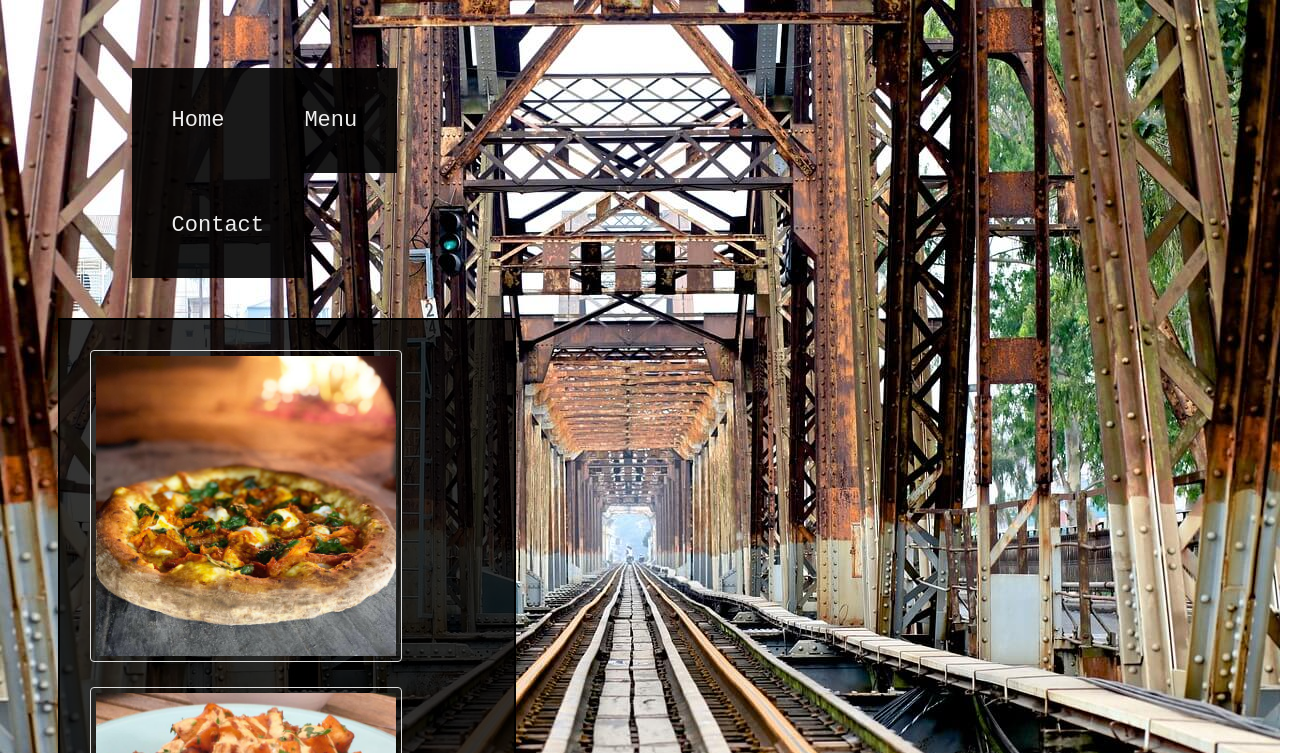
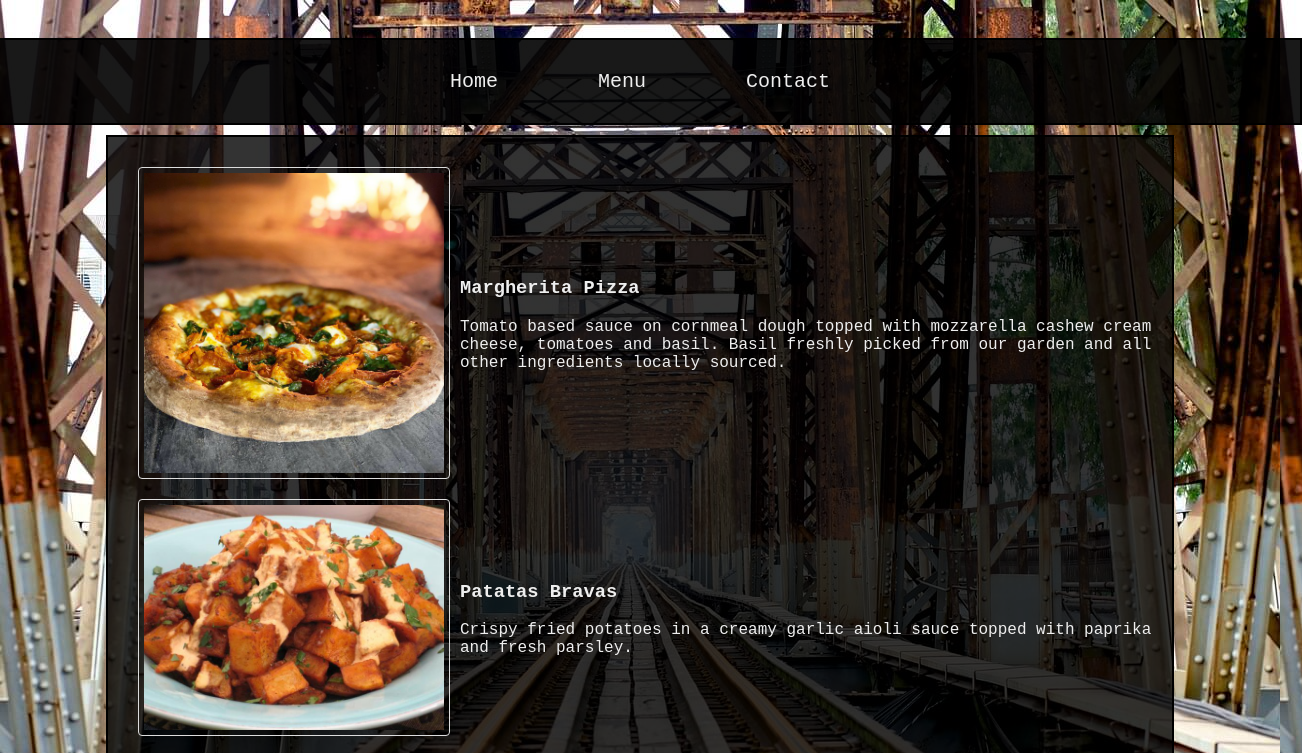
Before and after one commit to beejathon/restaurant-page, a website built with webpack: page src/index.html in a window 1280 px wide. Both pictures are taken after a click on the button "Menu". Shown: the top 753 px of the page, 1302 px wide, since content can reach past the window. Built offline with nearby package versions, Linux system fonts and the light colour scheme.

Commit message:
added menu item descriptions

```diff
--- a/src/contact.js
+++ b/src/contact.js
@@ -5,7 +5,7 @@ function loadContact() {
     content.textContent = '';
 
     const description = document.createElement('p');
-    description.textContent = 'We are located in Long Bien near Long Bien Bridge, overlooking the Red River. Slide thru muffucker.'
+    description.textContent = 'We are located in Long Bien District, just near the Long Bien Bridge and overlooking the Red River. Slide thru muffucker.'
 
     const loc = new Image();
     loc.src = location;
--- a/src/menu.js
+++ b/src/menu.js
@@ -35,36 +35,109 @@ function createMenu() {
     const goi_img = new Image();
     goi_img.src = goi;
 
+    const pizza_desc = document.createElement('div');
+    pizza_desc.classList.add('desc');
+    pizza_desc.innerHTML = `
+        <h3>Margherita Pizza</h3>
+        <p>Tomato based sauce on cornmeal dough topped with mozzarella cashew cream cheese, tomatoes and basil.
+        Basil freshly picked from our garden and all other ingredients locally sourced.</p>
+    `
+    const patatas_desc = document.createElement('div');
+    patatas_desc.classList.add('desc');
+    patatas_desc.innerHTML = `
+        <h3>Patatas Bravas</h3>
+        <p>Crispy fried potatoes in a creamy garlic aioli sauce topped with paprika and fresh parsley.</p>
+    `
+    const sope_desc = document.createElement('div');
+    sope_desc.classList.add('desc');
+    sope_desc.innerHTML = `
+        <h3>Walnut and Bean Sopes</h3>
+        <p>Two thick masa harina tortillas fried and topped with walnuts, refried mayocoba beans, lettuce, tomatillo avocado salsa, queso freso and cashew cheese.</p>
+    `
+    const flautas_desc = document.createElement('div');
+    flautas_desc.classList.add('desc');
+    flautas_desc.innerHTML = `
+        <h3>Black Bean and Potato Flautas</h3>
+        <p>Black beans, potatoes and corn wrapped in a flour tortilla and baked until crispy. Topped with tomatillo avocado salsa, queso freso and cashew cheese.</p>
+    `
+    const ginataang_desc = document.createElement('div');
+    ginataang_desc.classList.add('desc');
+    ginataang_desc.innerHTML = `
+        <h3>Ginataang Kalabasa</h3>
+        <p>Kalabasa squash, eggplant and string beans braised in a creamy coconut curry sauce.</p>
+    `
+    const laing_desc = document.createElement('div');
+    laing_desc.classList.add('desc');
+    laing_desc.innerHTML = `
+        <h3>Laing</h3>
+        <p>Dried taro leaves slow cooked in coconut milk, aromatics, and spices.</p>
+    `
+    const sesame_desc = document.createElement('div');
+    sesame_desc.classList.add('desc');
+    sesame_desc.innerHTML = `
+        <h3>Chilled Sesame Noodles</h3>
+        <p>Flour noodles in a creamy sesame and chili oil sauce and topped with green onions.</p>
+    `
+    const dumplings_desc = document.createElement('div');
+    dumplings_desc.classList.add('desc');
+    dumplings_desc.innerHTML = `
+        <h3>Vegan Xiao Long Bao</h3>
+        <p>Flour dumplings with a tofu and mushroom filling and soy based broth.</p>
+    `
+    const mien_desc = document.createElement('div');
+    mien_desc.classList.add('desc');
+    mien_desc.innerHTML = `
+        <h3>Mien Tron</h3>
+        <p>Glass noodles mixed with tofu, peanuts and lime in a light vegan fish sauce.</p>
+    `
+    const goi_desc = document.createElement('div');
+    goi_desc.classList.add('desc');
+    goi_desc.innerHTML = `
+        <h3>Goi Nam</h3>
+        <p>Oyster mushroom, carrot, peanut and basil salad topped with a light vegan fish sauce dressing.</p>
+    `
+
+
     const item0 = document.createElement('div');
     item0.classList.add('menu-item');
     item0.appendChild(pizza_img);
+    item0.appendChild(pizza_desc);
     const item1 = document.createElement('div');
     item1.classList.add('menu-item');
     item1.appendChild(patatas_img);
+    item1.appendChild(patatas_desc);
     const item2 = document.createElement('div');
     item2.classList.add('menu-item');
     item2.appendChild(sope_img);
+    item2.appendChild(sope_desc);
     const item3 = document.createElement('div');
     item3.classList.add('menu-item');
     item3.appendChild(flautas_img);
+    item3.appendChild(flautas_desc);
     const item4 = document.createElement('div');
     item4.classList.add('menu-item');
     item4.appendChild(ginataang_img);
+    item4.appendChild(ginataang_desc);
     const item5 = document.createElement('div');
     item5.classList.add('menu-item');
     item5.appendChild(laing_img);
+    item5.appendChild(laing_desc);
     const item6 = document.createElement('div');
     item6.classList.add('menu-item');
     item6.appendChild(sesame_img);
+    item6.appendChild(sesame_desc);
     const item7 = document.createElement('div');
     item7.classList.add('menu-item');
     item7.appendChild(dumplings_img);
+    item7.appendChild(dumplings_desc);
     const item8 = document.createElement('div');
     item8.classList.add('menu-item');
     item8.appendChild(mien_img);
+    item8.appendChild(mien_desc);
     const item9 = document.createElement('div');
     item9.classList.add('menu-item');
     item9.appendChild(goi_img);
+    item9.appendChild(goi_desc);
 
     menu.appendChild(item0);
     menu.appendChild(item1);
--- a/src/style.css
+++ b/src/style.css
@@ -14,30 +14,37 @@ body {
 }
 
 nav {
-    max-width: 60%;
-    padding: 40px;
+    display: flex;
+    flex: row;
+    justify-content: center;
+    column-gap: 5rem;
+    border: 2px solid black;
+    width: 100vw;
+    padding: 20px;
+    margin: 10px;
+    background-color: rgba(0, 0, 0, 0.9);
 }
 
 .btn {
     cursor: pointer;
     border-style: none;
     outline: none;
+    background-color: rgba(0, 0, 0, 0);
     color: #eee;
-    background-color: rgba(0, 0, 0, 0.9);
-    padding: 40px;
+    padding: 10px;
     font-family:'Courier New', Courier, monospace;
-    font-size: 22px;
-    max-width: fit-content;
+    font-size: 20px;
 }
 
 .main {
-    max-width: 80%;
+    width: 80vw;
     border: 2px solid black;
     padding: 20px;
     background-color: rgba(0, 0, 0, 0.8);
-    width: 80%;
     font-family:'Courier New', Courier, monospace;
     color: #eee;
+    display: flex;
+    flex-direction: column;
 }
 
 .menu {
@@ -46,13 +53,24 @@ nav {
     justify-content: space-between;
 }
 
+.menu-item {
+    display: flex;
+    flex-direction: row;
+    align-items: center;
+}
+
+.desc {
+    vertical-align: middle;
+}
+
 img {
     border: 1px solid #ddd;
     border-radius: 4px;
     padding: 5px;
     margin: 10px;
     width: 300px;
-    max-width: fit-content;
+    max-width: 50%;
+    float: left;
 }
 
 .loc {
```
Also changed, not shown: dist/main.js.
